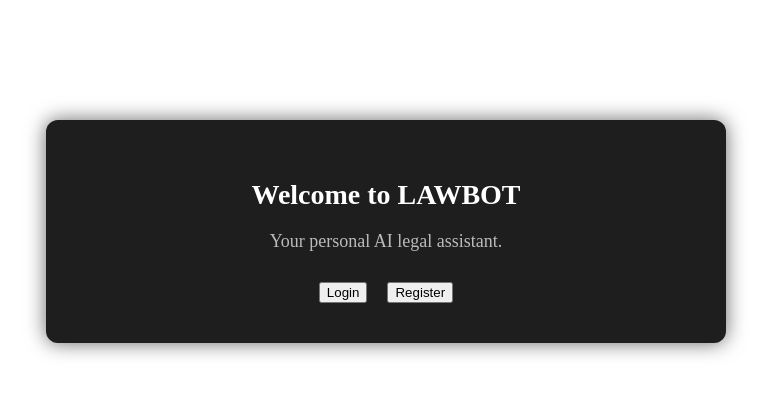
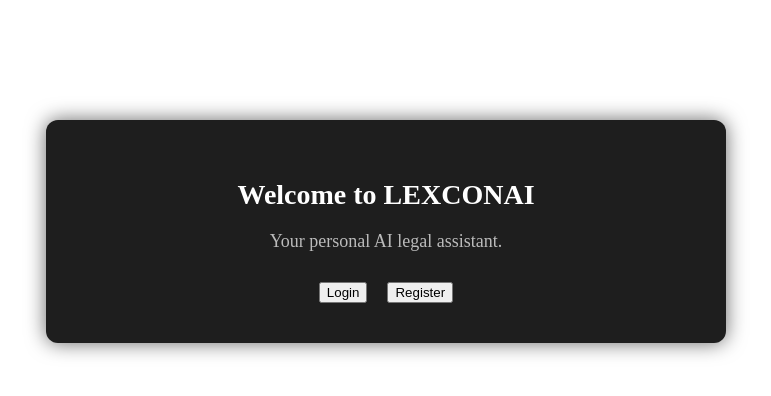
Before and after one commit to itsbhuvanofficial/LEXCONAI, a Flask app: page / in a window 1280 px wide. Shown: the top 396 px of the page, without its empty margins (254-1025 px from the left). Run offline with Flask 3, Linux system fonts and the light colour scheme; some libraries are stand-ins or nearby versions.

Commit message:
Rename Law Bot to LEXCONAI in index.html

```diff
--- a/templates/index.html
+++ b/templates/index.html
@@ -2,12 +2,12 @@
 <html lang="en">
 <head>
     <meta charset="UTF-8">
-    <title>Law Bot</title>
+    <title>LEXCONAI</title>
     <link rel="stylesheet" href="{{ url_for('static', filename='styles.css') }}">
 </head>
 <body>
     <div class="index-container">
-        <h1 class="form-heading">Welcome to LAWBOT</h1>
+        <h1 class="form-heading">Welcome to LEXCONAI</h1>
         <p class="tagline">Your personal AI legal assistant.</p>
 
         <div class="button-group">
```
